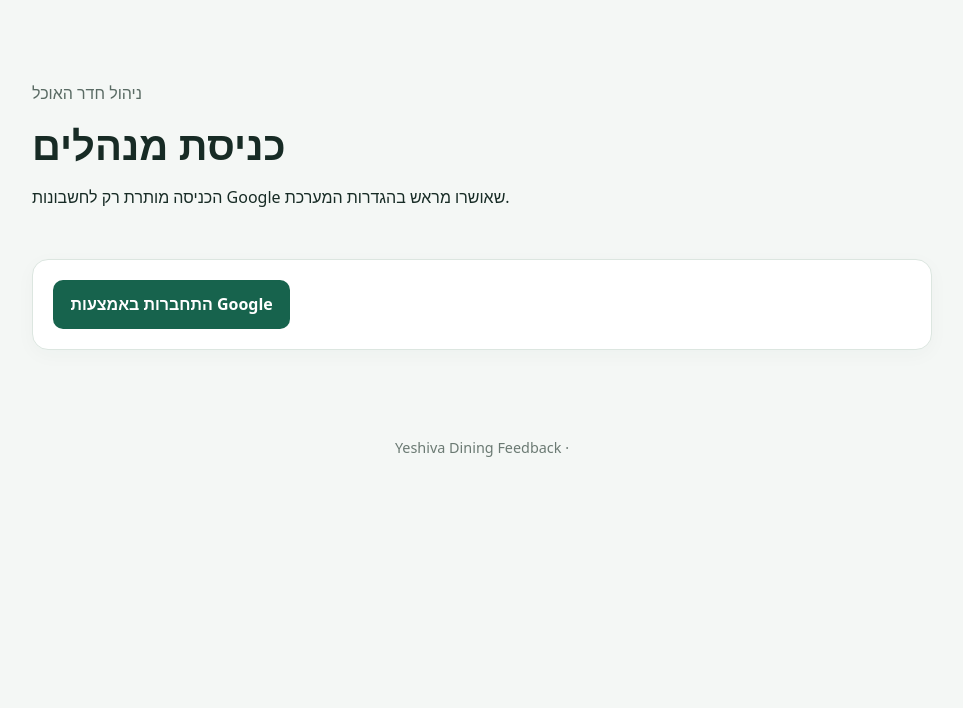
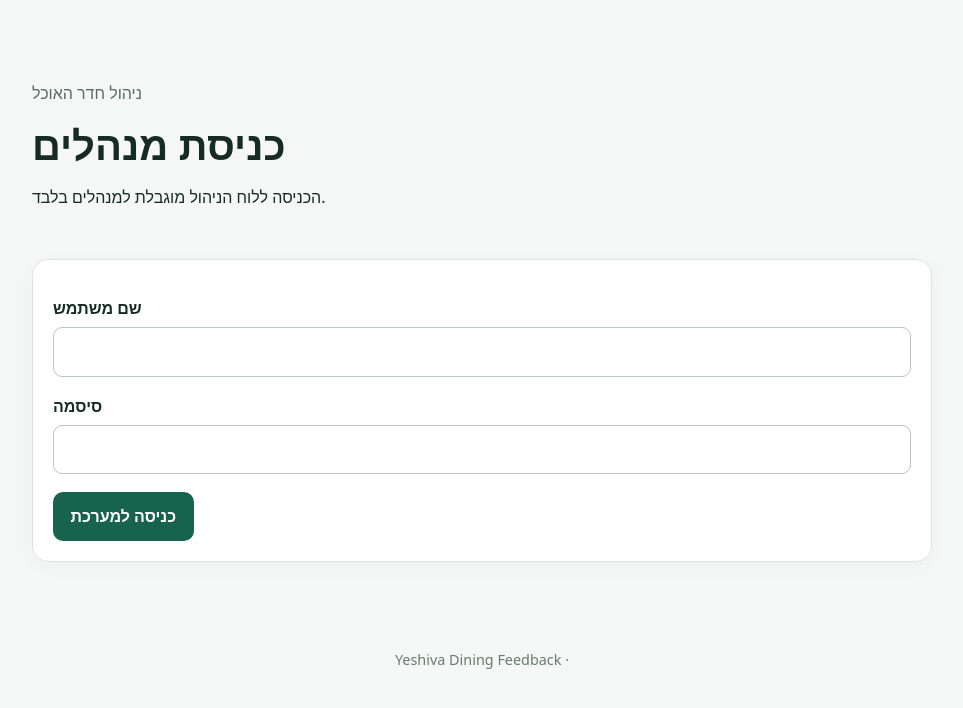
Before and after one commit to mv89-heb/yeshiva-dining-feedback-production, a Python web app: template templates/admin_login.html in a window 1280 px wide. Shown: the part 54-762 px from the top of the page, without its empty margins (158-1121 px from the left). Run offline with Jinja, Linux system fonts and the light colour scheme; the template is opened without the code that fills it, so the values that code supplies are empty.

Commit message:
Remove Google login and add password-based admin sign-in

```diff
--- a/templates/admin_login.html
+++ b/templates/admin_login.html
@@ -1 +1 @@
-{% extends "base.html" %}{% block title %}כניסת מנהלים{% endblock %}{% block content %}<section class="hero"><p class="muted">ניהול חדר האוכל</p><h1>כניסת מנהלים</h1><p>הכניסה מותרת רק לחשבונות Google שאושרו מראש בהגדרות המערכת.</p></section><section class="card"><a class="btn" href="{{ url_for('google_login') }}">התחברות באמצעות Google</a></section>{% endblock %}
+{% extends "base.html" %}{% block title %}כניסת מנהלים{% endblock %}{% block content %}<section class="hero"><p class="muted">ניהול חדר האוכל</p><h1>כניסת מנהלים</h1><p>הכניסה ללוח הניהול מוגבלת למנהלים בלבד.</p></section><form class="card" method="post" action="{{ url_for('admin_login') }}"><input type="hidden" name="csrf_token" value="{{ csrf_token() }}"><div class="field"><label for="username">שם משתמש</label><input id="username" name="username" autocomplete="username" required maxlength="100"></div><div class="field"><label for="password">סיסמה</label><input id="password" name="password" type="password" autocomplete="current-password" required></div><button class="btn" type="submit">כניסה למערכת</button></form>{% endblock %}
```
